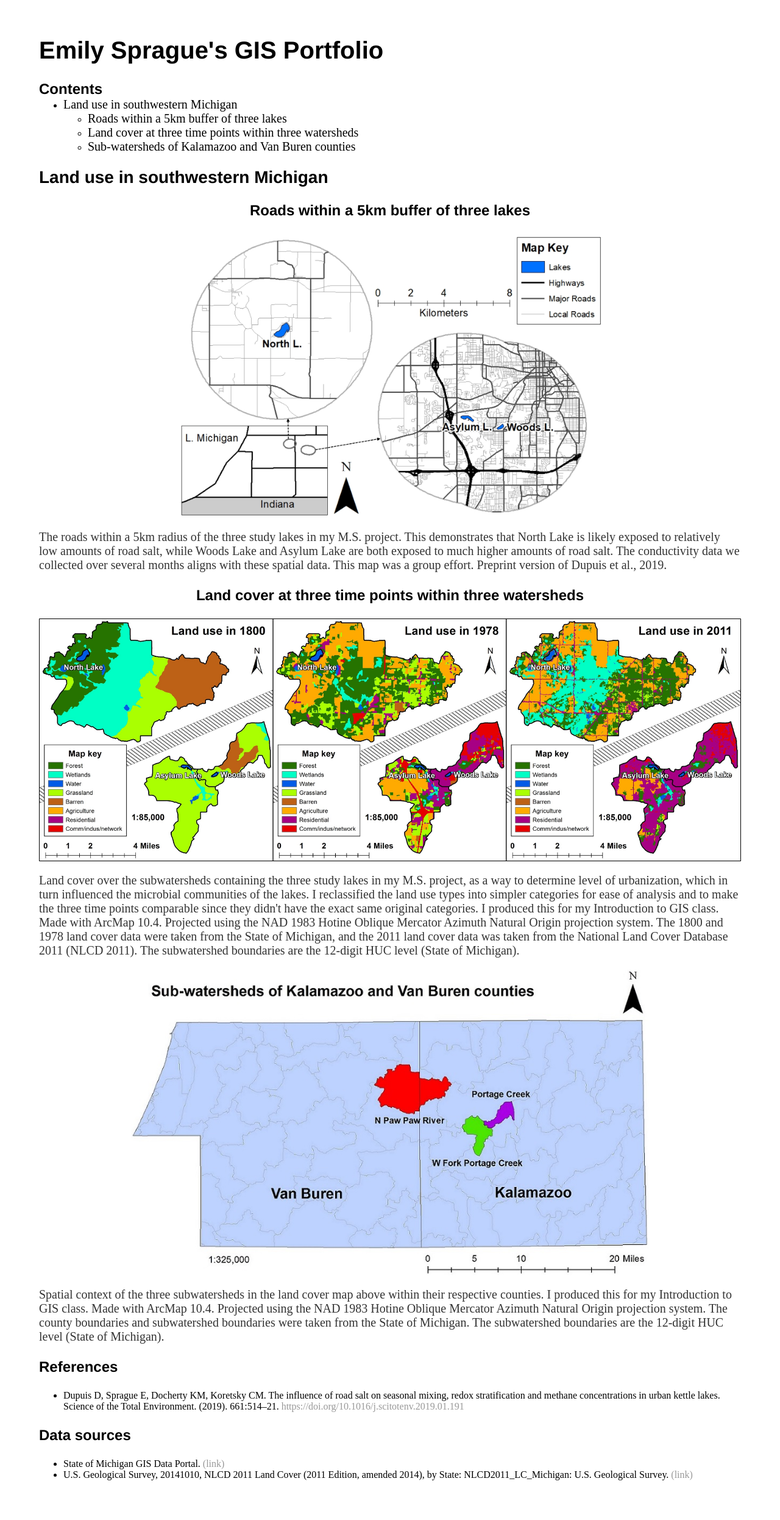
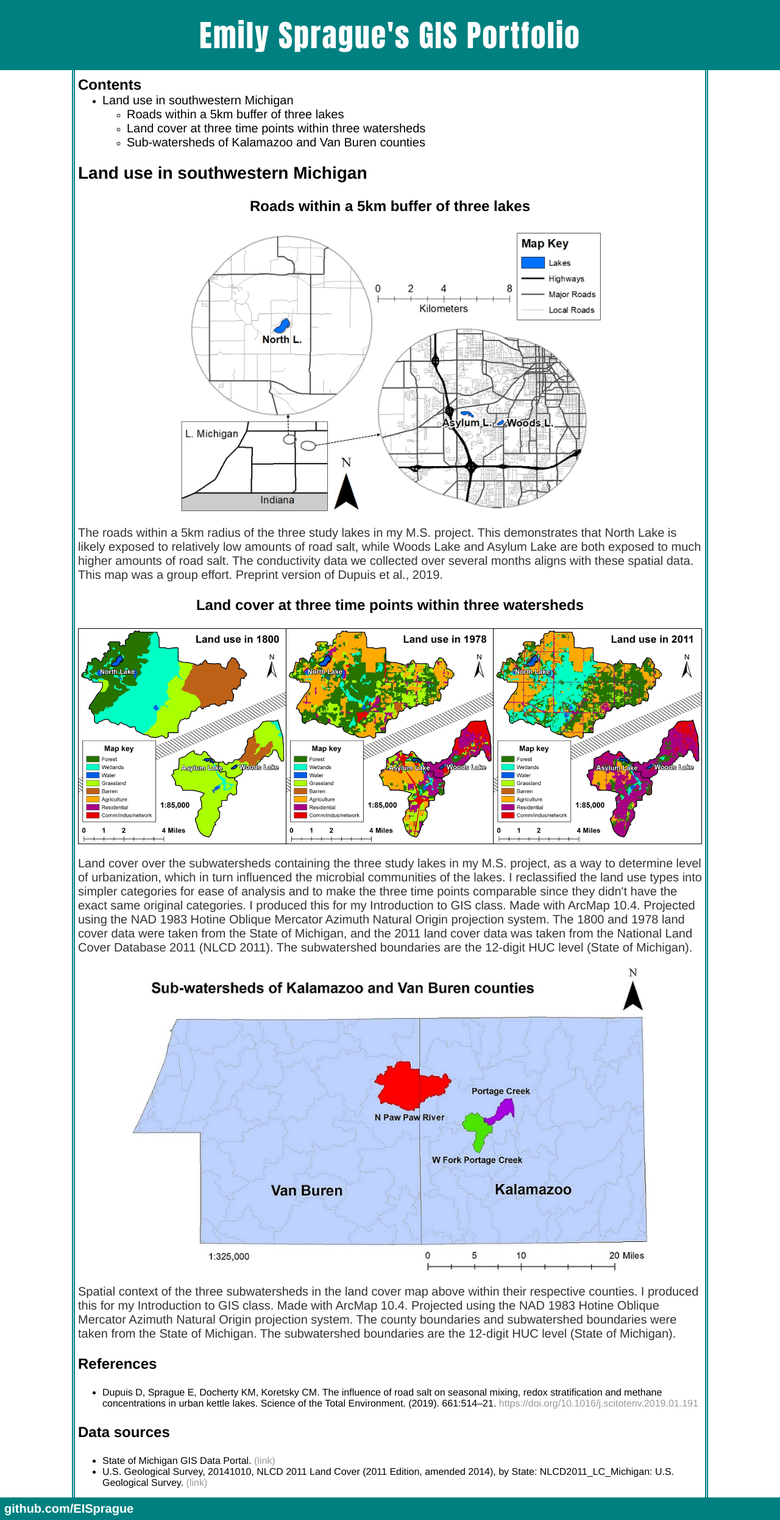
Before and after one commit to EISprague/EISprague.github.io, a Jekyll site: the page index.html, which Jekyll copies as it is, in a window 1280 px wide. Shown: the whole page at 61% size. Built offline with Jekyll 4.4.1, drawn with Linux system fonts in a browser that asks for light colours.

Commit message:
Adding some color

```diff
--- a/css/main.css
+++ b/css/main.css
@@ -1,21 +1,41 @@
+* {
+	    font-family:'Helvetica', 'Arial', 'Sans-Serif';
+}
 body {
-    margin: 60px auto;
-    width: 90%;
+	margin: 0px;
+	border: 0px;
+}
+header {
+	display: block;
+	background-color: teal;
+	width: 100%;
+	padding: 5px 0;
+	letter-spacing: 2px;
+}
+main {
+	display: block;
+	width: 80%;
+	border-right: 5px double teal;
+	border-left: 5px double teal;
+	margin: 0 auto 0 auto;
+	padding: 0 5px;
 }
 h1 {
-    font-size: 40px;
-    font-family:'Helvetica', 'Arial', 'Sans-Serif';
+    font-size: 50px;
+    font-family: 'Impact', 'Arial', 'Sans-Serif';
+	color: white;
+	text-align: center;
+	margin: 15px;
 }
 h2 {
     font-size: 28px;
-    font-family: 'Helvetica', 'Arial', 'Sans-Serif';
 }
 h3 {
     font-size: 24px;
-    font-family: 'Helvetica', 'Arial', 'Sans-Serif';
 }
 .within-page-links h3 {
-    margin-bottom: 0;
+    margin: 0;
+	padding-top: 10px;
 }
 .within-page-links ul {
     margin-top: 0;
@@ -33,18 +53,20 @@ img {
     margin-right: auto;
 }
 .map-w-caption {
-    height: auto;
-    max-height: 90%;
+	display: block;
+    width: 100%;
 }
 nav ul, footer ul {
-    font-family:'Helvetica', 'Arial', 'Sans-Serif';
     padding: 0px;
     list-style: none;
     font-weight: bold;
+	color: white;
+	margin: 0;
 }
 nav ul li, footer ul li {
     display: inline;
     margin-right: 20px;
+
 }
 a {
     text-decoration: none;
@@ -59,13 +81,24 @@ a:hover {
     font-size: 20px;
 }
 footer {
-    border-top: 1px solid #d5d5d5;
-    font-size: .8em;
+	display: block;
+	background-color: teal;
+	width: 100%;
+	margin: 0;
+	padding: 7px;
 }
-ul.posts {
-    margin: 20px auto 40px;
-    font-size: 1.5em;
+footer a {
+	color: white;
+    font-size: 20px;
+	font-weight: bold;
 }
-ul.posts li {
-    list-style: none;
+footer a:hover {
+    text-decoration: underline;
+    font-weight: bold;
 }
+.references {
+	padding-bottom: 15px;
+}
+.references ul {
+	margin: 0px;
+}
--- a/index.html
+++ b/index.html
@@ -7,9 +7,11 @@
 	<!-- link to main stylesheet -->
 	<link rel="stylesheet" type="text/css" href="./css/main.css">
 </head>
-<div>
+<body>
+<header>
 	<h1 class="page-title">Emily Sprague's GIS Portfolio</h1>
-	</div>
+</header>
+<main>
 <div class="within-page-links">
 	<h3>Contents</h3>
 	<ul>
@@ -47,4 +49,9 @@
 		<li>U.S. Geological Survey, 20141010, NLCD 2011 Land Cover (2011 Edition, amended 2014), by State: NLCD2011_LC_Michigan: U.S. Geological Survey. <a href="https://www.sciencebase.gov/catalog/item/5a1c31b0e4b09fc93dd638c0">(link)</a></li>
 	</ul>
 </div>
+</main>
+<footer>
+<a href="https://github.com/EISprague" target="_blank">github.com/EISprague</a>
+			</footer>
+</body>
 </html>
```
